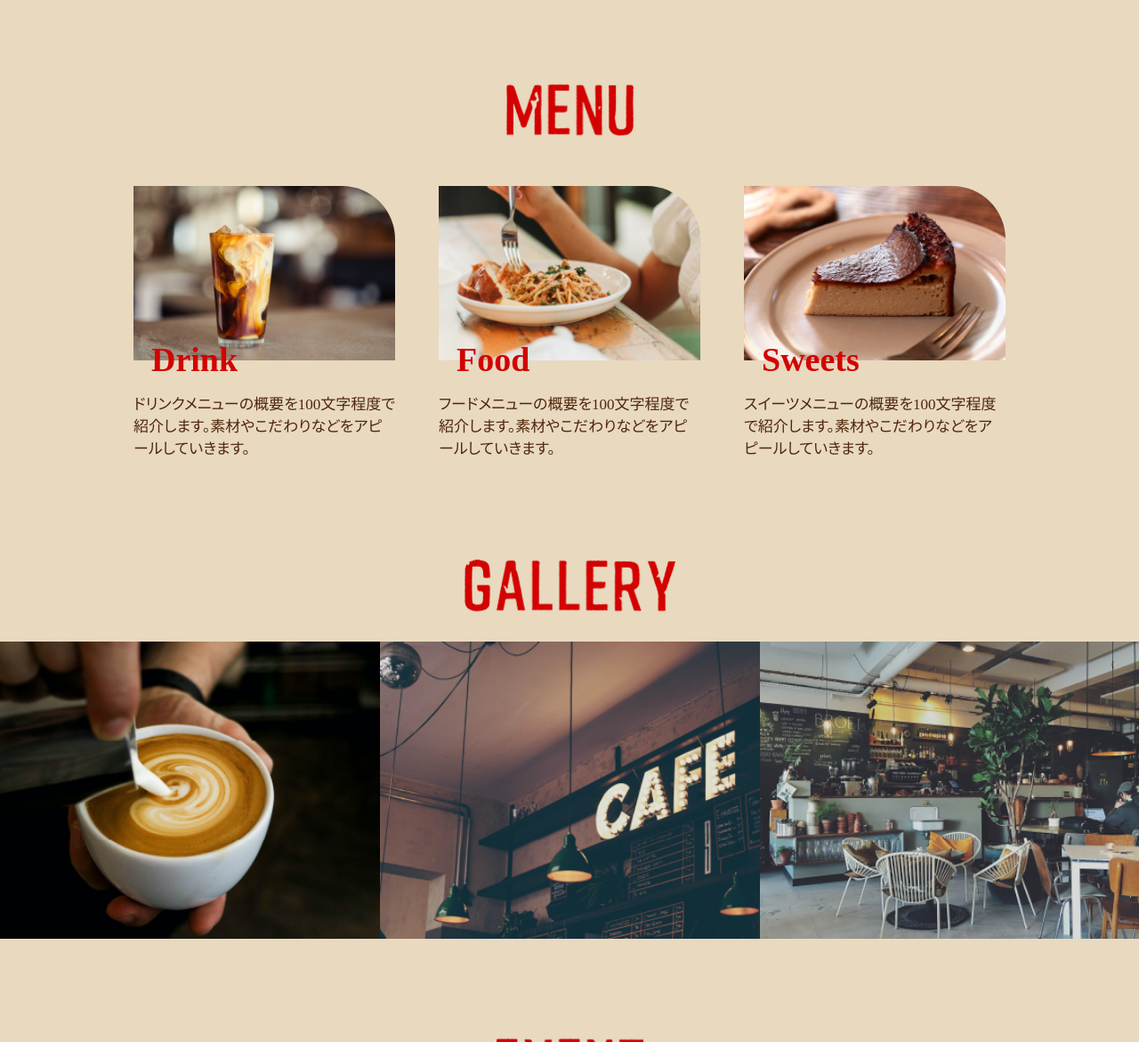
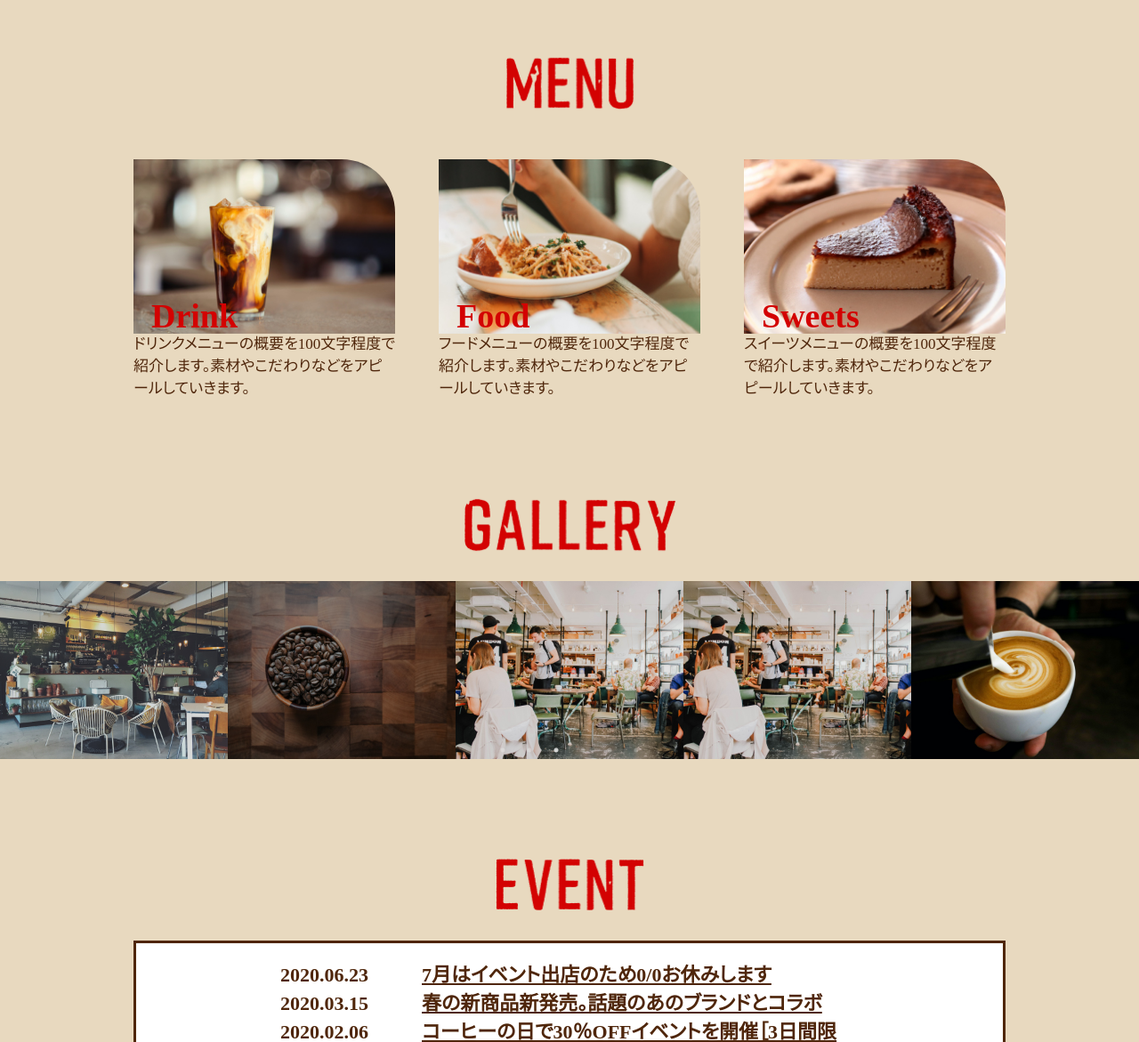
Before and after one commit to yuka1269/kadai04_noguchi, a plain HTML site: page design_cafe/index.html in a window 1280 px wide. Shown: the part 1629-2800 px from the top of the page at 89% size. Drawn offline with nearby package versions, Linux system fonts and the light colour scheme; files whose address does not match are found by name.

Commit message:
kadai06_noguchi

```diff
--- a/design_cafe/CSS/reset.css
+++ b/design_cafe/CSS/reset.css
@@ -16,7 +16,7 @@ p,
 dl {
     margin: 0;
     padding: 0;
-    line-height: 1;
+    line-height: 0;
     color: #4f260b;
     font-family: "A1 Mincho", "游明朝", YuMincho, "Hiragino Mincho ProN W3",
         "ヒラギノ明朝 ProN W3", "Hiragino Mincho ProN", "HG明朝E", "ＭＳ Ｐ明朝",
--- a/design_cafe/CSS/style.css
+++ b/design_cafe/CSS/style.css
@@ -12,6 +12,7 @@
   padding-right: 7.8%;
   position: absolute;
   width: 100%;
+  z-index: 9997;
 }
 
 .header_nav ul {
@@ -106,6 +107,8 @@
     width: 100%;
     height: 100vh;
     background-color: #0000006c;
+    z-index: 9998;
+
 }
 
 .header_nav-sp ul{
@@ -497,9 +500,9 @@ display: none;
 
 
 /* gallery */
-.slider_g{
+/* .slider_g{
   display: none;
-}
+} */
 
 .gallery {
   padding-top: 30px;
@@ -513,9 +516,9 @@ display: none;
   padding-bottom: 25px;
 }
 
-.gallery_sp{
+/* .gallery_sp{
   display: block;
-}
+} */
 
 
 
@@ -616,3 +619,19 @@ display: none;
 }
 
 }
+
+.slick-dots{
+  bottom: 0;
+}
+
+.slick-dots li button:before{
+  color:#fff
+}
+
+.slick-dots li.slick-active button:before{
+  color: #fff;
+}
+
+.slick-dotted.slick-slider{
+  margin-bottom: 0;
+}
--- a/design_cafe/JS/script.js
+++ b/design_cafe/JS/script.js
@@ -1,12 +1,48 @@
 
 
-$(function(){
+//$(function(){
     $('.slider_g').slick({
-        infinite: true,
-        slidesToShow: 3,
-        slidesToScroll: 3
+      slidesToShow: 5,
+      slidesToScroll: 1,
+      autoplay: true,
+      autoplaySpeed: 2000,
+      });
+
+ // });
+
+
+  $(function () {
+    $('.slider_g').slick({
+      arrows: false,
+      autoplay: true,
+      autoplaySpeed: 2000,
+      adaptiveHeight: true,
+      dots: true,
+      slidesToShow: 5,
+      responsive: [
+        {
+          breakpoint: 767,
+          settings: {
+            autoplaySpeed: 2000,
+          slidesToShow: 1,
+          },
+        },
+      ],
+    });
+  });
+
+
+
+
+  $(function(){
+    $('.mainvisual').slick({
+      arrrows: false,
+      autoplay: true,
+      autoplaySpeed: 2000,
+      dots: true,
       });
   });
+
 
 
   $(function() {
--- a/design_cafe/index.html
+++ b/design_cafe/index.html
@@ -5,14 +5,17 @@
     <meta name="viewport" content="width=device-width, initial-scale=1.0">
     <title>デザインカフェ</title>
 
+    <link rel="stylesheet" href="./CSS/reset.css">
     <link rel="stylesheet" type="text/css" href="./slick-1.8.1/slick/slick.css"/>
     <link rel="stylesheet" type="text/css" href="./slick-1.8.1/slick/slick-theme.css">
-    <link rel="stylesheet" href="./CSS/reset.css">
+    <link href="css/lightbox.min.css" rel="stylesheet">
     <link rel="stylesheet" href="./CSS/style.css">
 
 
     <script src="https://code.jquery.com/jquery-3.6.0.min.js"integrity="sha256-/xUj+3OJU5yExlq6GSYGSHk7tPXikynS7ogEvDej/m4=" crossorigin="anonymous"></script>
     <script src="./slick-1.8.1/slick/slick.js"></script>
+    <!-- <script src="js/lightbox-plus-jquery.min.js"></script> -->
+    <script src="js/lightbox.min.js"></script>
     <script src="./JS/script.js"></script>
 </head>
 
@@ -58,6 +61,14 @@
                 />
         <img src="./images/pc_first-100.jpg" alt="カフェ店内の様子">
     </picture>
+    <picture>
+        <source
+        srcset="./images/sp_main_vs@2x-100.jpg"
+        media="(max-width:767px)"
+        />
+<img src="./images/slider_2.jpg" alt="カフェ店内の様子">
+</picture>
+
     </div>
     </header>
 <main class="main">
@@ -134,18 +145,27 @@
         <img src="./images/gallery@2x.png" alt="">
     </h2>
 
-	<div class="slider_g">
-		<img src="./images/pc_gallary_01-100.jpg">
+<div class="slider_g">
+    <a href="images/pc_gallary_01-100.jpg" data-lightbox="image-set"><img src="./images/pc_gallary_01-100.jpg"></a>
+    <a href="images/pc_gallary_02-100.jpg" data-lightbox="image-set"><img src="./images/pc_gallary_02-100.jpg"></a>
+    <a href="images/pc_gallary_03-100.jpg" data-lightbox="image-set"><img src="./images/pc_gallary_03-100.jpg"></a>
+    <a href="images/pc_gallary_04-100.jpg" data-lightbox="image-set"><img src="./images/pc_gallary_04-100.jpg"></a>
+    <a href="images/pc_gallary_05-100.jpg" data-lightbox="image-set"><img src="./images/pc_gallary_05-100.jpg"></a>
+    <a href="images/pc_gallary_05-100.jpg" data-lightbox="image-set"><img src="./images/pc_gallary_05-100.jpg"></a>
+
+		<!-- <img src="./images/pc_gallary_01-100.jpg" >
 		<img src="./images/pc_gallary_02-100.jpg">
 		<img src="./images/pc_gallary_03-100.jpg">
         <img src="./images/pc_gallary_04-100.jpg">
 		<img src="./images/pc_gallary_05-100.jpg">
+        <img src="./images/pc_gallary_05-100.jpg"> -->
+
 	</div>
 
-    <div class="gallery_sp">
+    <!-- <div class="gallery_sp">
         <img src="./images/mobile_gallery-100.jpg" alt="">
     </div>
-
+ -->
 
 </section>
 <section class="event" id="Event">
```
Also changed, not shown: design_cafe/CSS/lightbox.min.css (added), design_cafe/JS/lightbox.min.js (added), design_cafe/images_lb/close.png (added), design_cafe/images_lb/loading.gif (added), design_cafe/images_lb/next.png (added), design_cafe/images_lb/prev.png (added), 1 other file.
